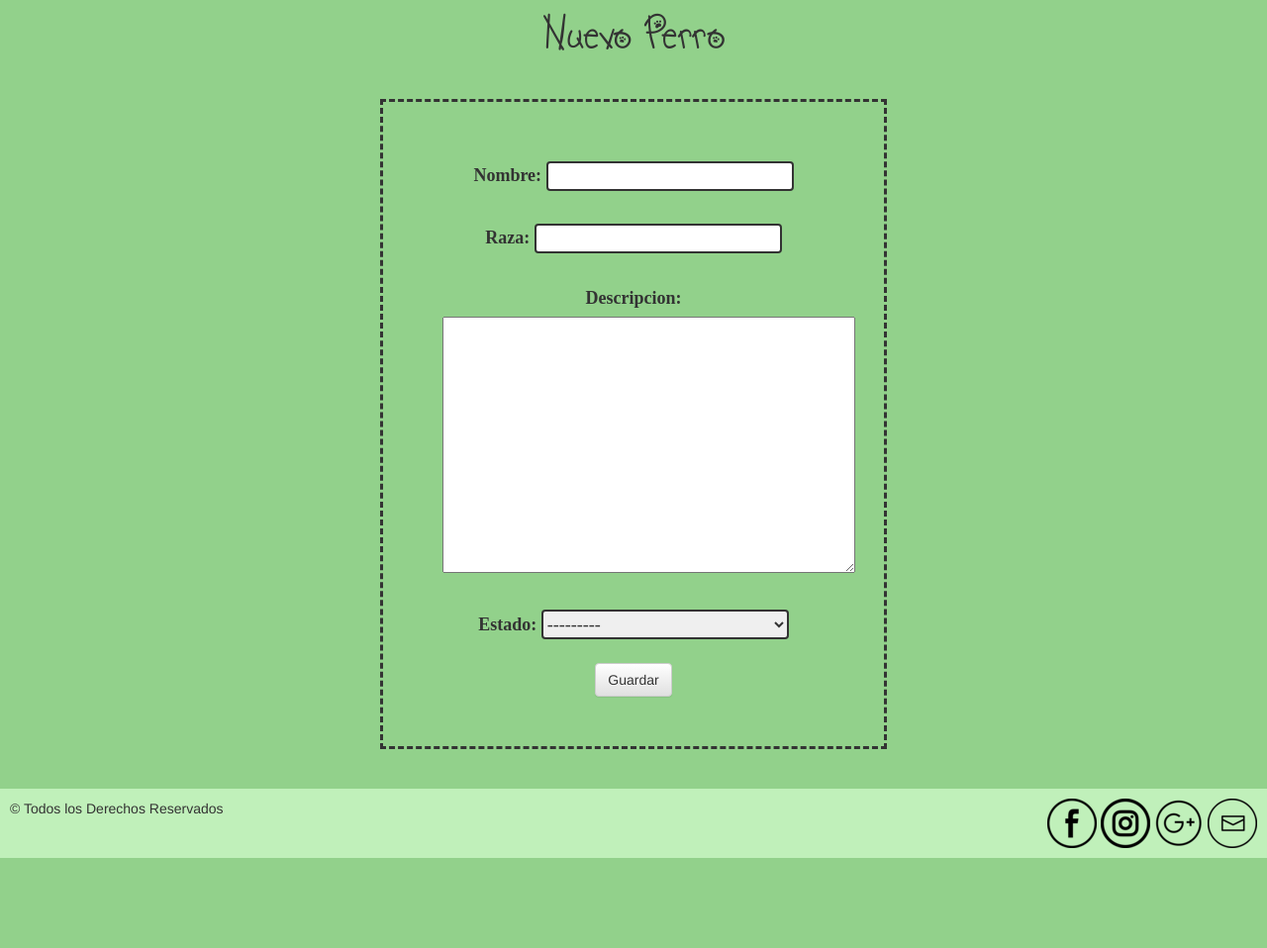
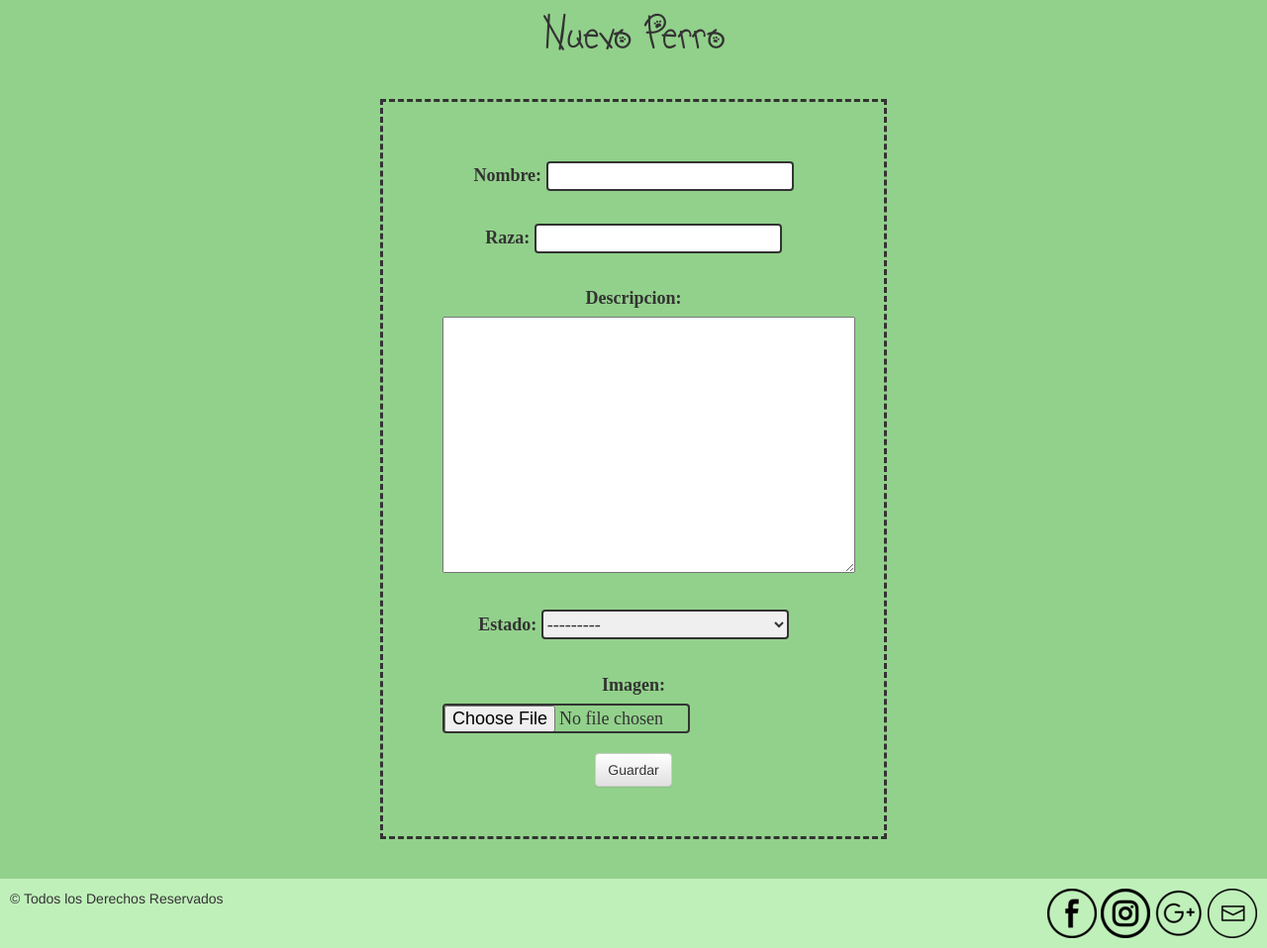
Before and after one commit to HaroldOya/Apis, a Django app: page /perro/new in a window 1280 px wide. Shown: the part 86-1044 px from the top of the page at 99% size. Before the commit the page ends 953 px from the top, so only its background shows below. Run offline with Django 3.2, Linux system fonts and the light colour scheme; some libraries are stand-ins or nearby versions.

Commit message:
Soluciona el pillow

```diff
--- a/perriBlog/forms.py
+++ b/perriBlog/forms.py
@@ -7,4 +7,4 @@ class PerroForm(forms.ModelForm):
 
     class Meta:
         model = Perro
-        fields = ('Nombre', 'Raza','Descripcion','Estado',)
+        fields = ('Nombre', 'Raza','Descripcion','Estado','Imagen',)
--- a/perriBlog/models.py
+++ b/perriBlog/models.py
@@ -12,7 +12,7 @@ class Perro(models.Model):
         ('Adoptado', 'adoptado'),
     )
     Estado = models.CharField(max_length=20, choices=ESTADOS)
-
+    Imagen = models.ImageField(blank=True, null=True, upload_to="img/%Y/%m/%D/")
     publish_date = models.DateTimeField(blank=True, null=True)
 
     def __str__(self):
--- a/perriBlog/templates/MisPerris/perri_list.html
+++ b/perriBlog/templates/MisPerris/perri_list.html
@@ -13,7 +13,7 @@
                     <h1>{{ perro.Nombre }}</h1>
                 </div>
               <p>{{ perro.Raza }}</p>
-
+              <img class="img-galery" src="{{ perro.Imagen.url }}" alt="Imagen perro 1">
               <p>{{ perro.Descripcion }}</p>
               <p>{{ perro.Estado|linebreaksbr }}</p>
               {% endfor %}
```
